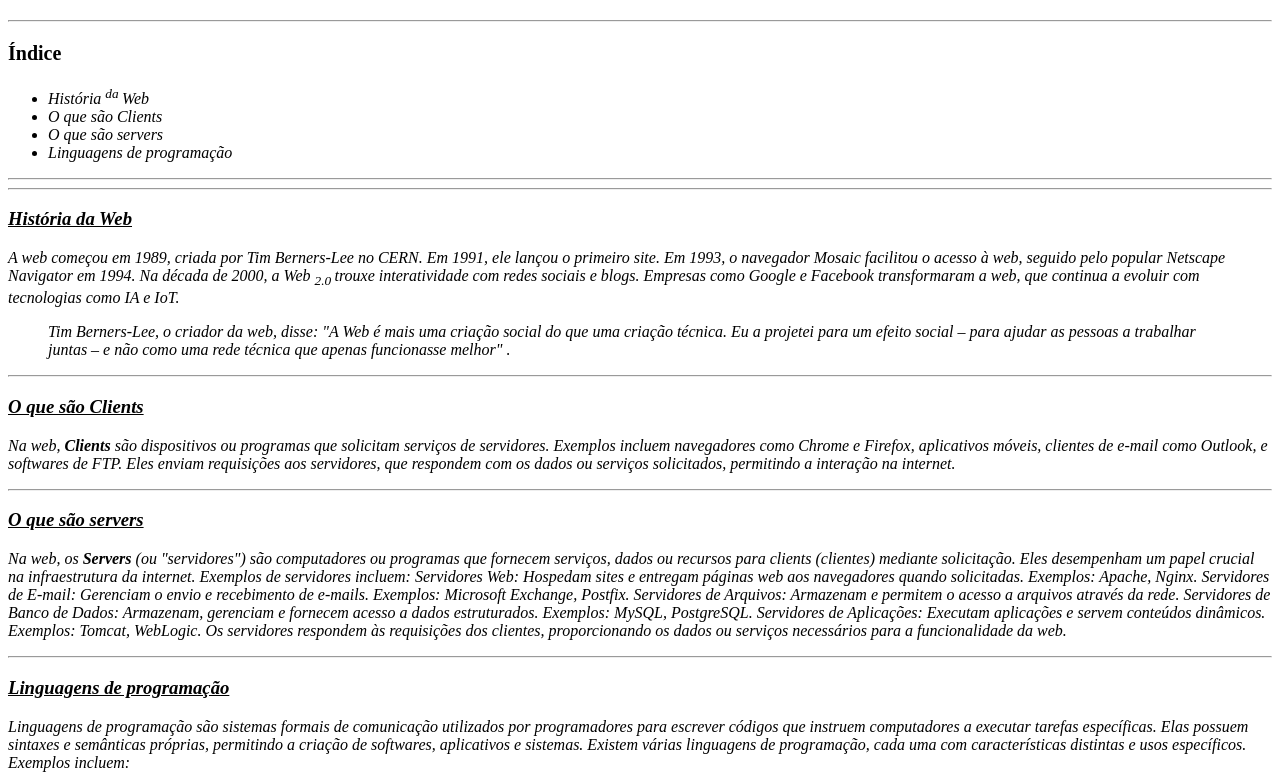
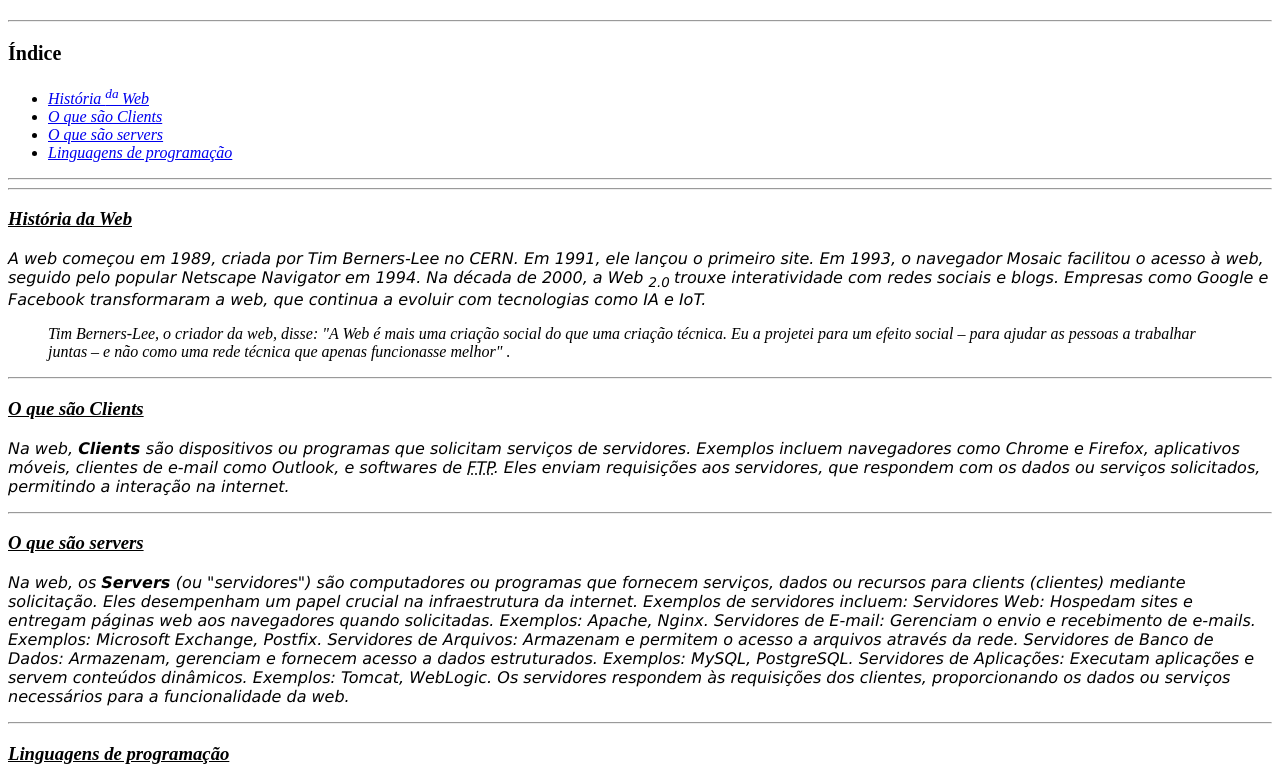
Before and after one commit to Letalock/DIO-html, a plain HTML site: page index.html in a window 1280 px wide. Shown: the part 46-820 px from the top of the page. Drawn offline with Linux system fonts and the light colour scheme.

Commit message:
Final index.html

```diff
--- a/index.html
+++ b/index.html
@@ -7,25 +7,25 @@
   <hr>
   <h2> <small> Índice </small> </h2>
   <ul>
-    <li ><a> <i> História <sup> da </sup> Web  </i> </a></li>
-    <li><a> <i> O que são Clients </a></li>
-    <li><a> <i>O que são servers </a></li>
-    <li><a> <i> Linguagens de programação </a></li>
+    <li><i><a href="#História da web">História <sup> da </sup> Web  </a></i> </li>
+    <li><i><a href="#O que são Clients"> O que são Clients </a> </li>
+    <li><i><a href="#O que são servers">O que são servers </a></li>
+    <li><i><a href="#Linguagens de programação">Linguagens de programação </a></li>
   </ul>
   <hr>
   <hr>
 
-  <h3> <u> História da Web </u> </h3>
-  <p> A web começou em 1989, criada por Tim Berners-Lee no CERN. Em 1991, ele lançou o primeiro site. Em 1993, o navegador Mosaic facilitou o acesso à web, seguido pelo popular Netscape Navigator em 1994. Na década de 2000, a Web <sub>2.0 </sub> trouxe interatividade com redes sociais e blogs. Empresas como Google e Facebook transformaram a web, que continua a evoluir com tecnologias como IA e IoT. </p>
+  <h3 id="História da web"> <u> História da Web </u> </h3>
+  <p style="font-family:verdana" > A web começou em 1989, criada por Tim Berners-Lee no CERN. Em 1991, ele lançou o primeiro site. Em 1993, o navegador Mosaic facilitou o acesso à web, seguido pelo popular Netscape Navigator em 1994. Na década de 2000, a Web <sub>2.0 </sub> trouxe interatividade com redes sociais e blogs. Empresas como Google e Facebook transformaram a web, que continua a evoluir com tecnologias como IA e IoT. </p>
   <blockquote> Tim Berners-Lee, o criador da web, disse: "A Web é mais uma criação social do que uma criação técnica. Eu a projetei para um efeito social – para ajudar as pessoas a trabalhar juntas – e não como uma rede técnica que apenas funcionasse melhor" .</blockquote>
   <hr>
 
-  <h3> <u> O que são Clients </u> </h3>
-  <p>Na web, <strong> Clients </strong> são dispositivos ou programas que solicitam serviços de servidores. Exemplos incluem navegadores como Chrome e Firefox, aplicativos móveis, clientes de e-mail como Outlook, e softwares de FTP. Eles enviam requisições aos servidores, que respondem com os dados ou serviços solicitados, permitindo a interação na internet.</p>
+  <h3 id="O que são Clients"> <u> O que são Clients </u> </h3>
+  <p style="font-family:verdana" >Na web, <strong> Clients </strong> são dispositivos ou programas que solicitam serviços de servidores. Exemplos incluem navegadores como Chrome e Firefox, aplicativos móveis, clientes de e-mail como Outlook, e softwares de <abbr title="File Transfer Protocol">FTP</abbr>. Eles enviam requisições aos servidores, que respondem com os dados ou serviços solicitados, permitindo a interação na internet.</p>
 <hr>
 
-  <h3> <u> O que são servers </u> </h3>
-  <p>Na web, os <strong> Servers </strong> (ou "servidores") são computadores ou programas que fornecem serviços, dados ou recursos para clients (clientes) mediante solicitação. Eles desempenham um papel crucial na infraestrutura da internet. Exemplos de servidores incluem:
+  <h3 id="O que são servers"> <u> O que são servers </u> </h3>
+  <p style="font-family:verdana" >Na web, os <strong> Servers </strong> (ou "servidores") são computadores ou programas que fornecem serviços, dados ou recursos para clients (clientes) mediante solicitação. Eles desempenham um papel crucial na infraestrutura da internet. Exemplos de servidores incluem:
 
     Servidores Web: Hospedam sites e entregam páginas web aos navegadores quando solicitadas. Exemplos: Apache, Nginx.
     Servidores de E-mail: Gerenciam o envio e recebimento de e-mails. Exemplos: Microsoft Exchange, Postfix.
@@ -35,8 +35,8 @@
     Os servidores respondem às requisições dos clientes, proporcionando os dados ou serviços necessários para a funcionalidade da web.</p>
 
 <hr>
-<h3> <u> Linguagens de programação </u> </h3>
-<p> Linguagens de programação são sistemas formais de comunicação utilizados por programadores para escrever códigos que instruem computadores a executar tarefas específicas. Elas possuem sintaxes e semânticas próprias, permitindo a criação de softwares, aplicativos e sistemas. Existem várias linguagens de programação, cada uma com características distintas e usos específicos. Exemplos incluem:
+<h3 id="Linguagens de programação"> <u> Linguagens de programação </u> </h3>
+<p style="font-family:verdana"  > Linguagens de programação são sistemas formais de comunicação utilizados por programadores para escrever códigos que instruem computadores a executar tarefas específicas. Elas possuem sintaxes e semânticas próprias, permitindo a criação de softwares, aplicativos e sistemas. Existem várias linguagens de programação, cada uma com características distintas e usos específicos. Exemplos incluem:
   <ol>
   <li> Python: Conhecida por sua simplicidade e legibilidade, amplamente usada em desenvolvimento web, ciência de dados e automação.</li>
 
@@ -47,7 +47,7 @@
   <li>C: Uma linguagem de baixo nível, fundamental para desenvolvimento de sistemas operacionais e softwares que exigem alta performance.</li>
 
   <li>Ruby: Popular no desenvolvimento web, especialmente com o framework Ruby on Rails.
-  Linguagens de programação permitem a criação de programas complexos, desde simples scripts de automação até sistemas operacionais completos.</li>
+  Linguagens de programação permitem a criação de programas complexos, desde simples scripts de automação até sistemas operacionais completos. <del> error </del></li>
   </p>
 </ol>
 
```
